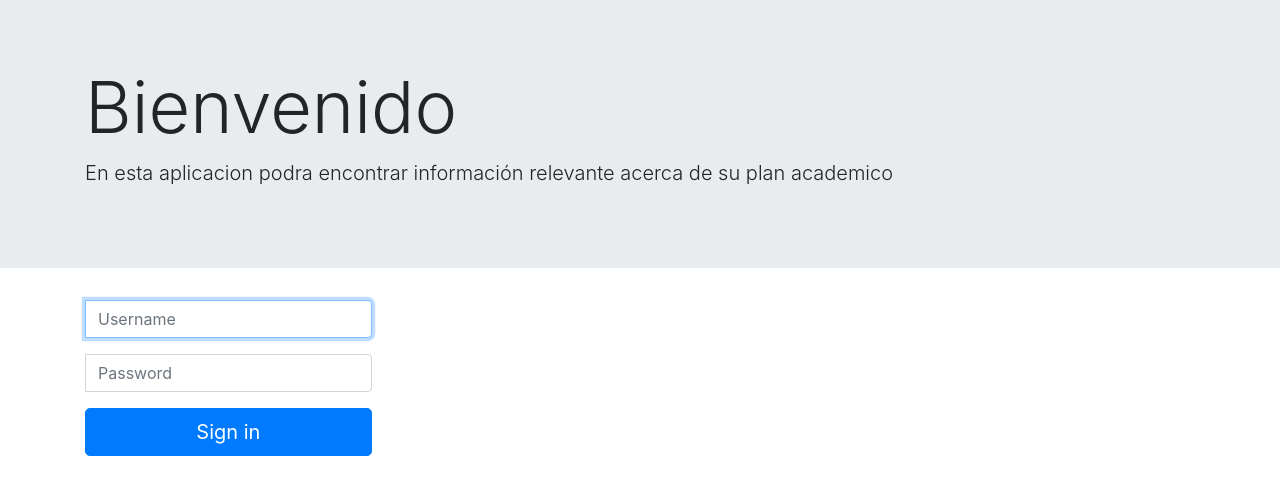
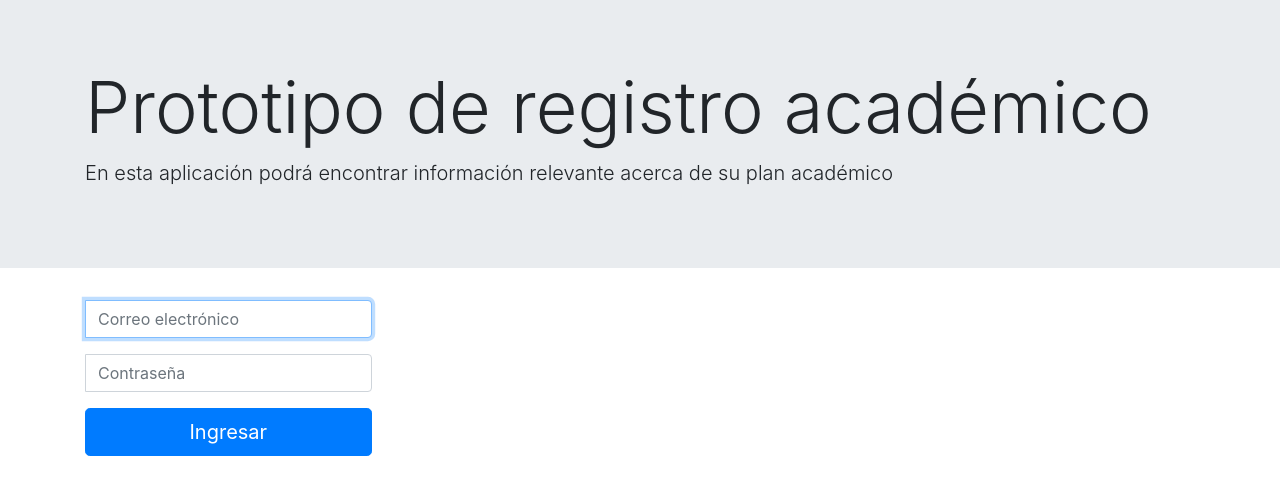
Before and after one commit to Camgaro04/RegistroAcademico, a plain HTML site: page index.html in a window 1280 px wide. Drawn offline with Linux system fonts and the light colour scheme.

Commit message:
ortografia

```diff
--- a/index.html
+++ b/index.html
@@ -14,8 +14,8 @@
 <body>
     <div class="jumbotron jumbotron-fluid">
         <div class="container">
-            <h1 class="display-3">Bienvenido</h1>
-            <p class="lead">En esta aplicacion podra encontrar información relevante acerca de su plan academico</p>
+            <h1 class="display-3">Prototipo de registro académico</h1>
+            <p class="lead">En esta aplicación podrá encontrar información relevante acerca de su plan académico</p>
         </div>
     </div>
 
@@ -33,7 +33,7 @@
                                                     <span class="input-group-addon">
                                                         <i class="glyphicon glyphicon-user"></i>
                                                     </span>
-                                                    <input class="form-control" placeholder="Username" name="loginname" id="loginname" type="text" autofocus >
+                                                    <input class="form-control" placeholder="Correo electrónico" name="loginname" id="loginname" type="text" autofocus >
                                                 </div>
                                             </div>
                                             <div class="form-group">
@@ -41,11 +41,11 @@
                                                     <span class="input-group-addon">
                                                         <i class="glyphicon glyphicon-lock"></i>
                                                     </span>
-                                                    <input class="form-control" placeholder="Password" name="password" id="password" type="password" value="" >
+                                                    <input class="form-control" placeholder="Contraseña" name="password" id="password" type="password" value="" >
                                                 </div>
                                             </div>
                                             <div class="form-group">
-                                                <input type="button" onclick="loginRegistro()" class="btn btn-lg btn-primary btn-block" value="Sign in">
+                                                <button type="button" onclick="loginRegistro()" class="btn btn-lg btn-primary btn-block">Ingresar</button>
                                             </div>
                                         </div>
                                     </div>
```
Also changed, not shown: html/detalle_materia.html (+2 -2 lines), html/schedule.html (+1 -1 lines).
